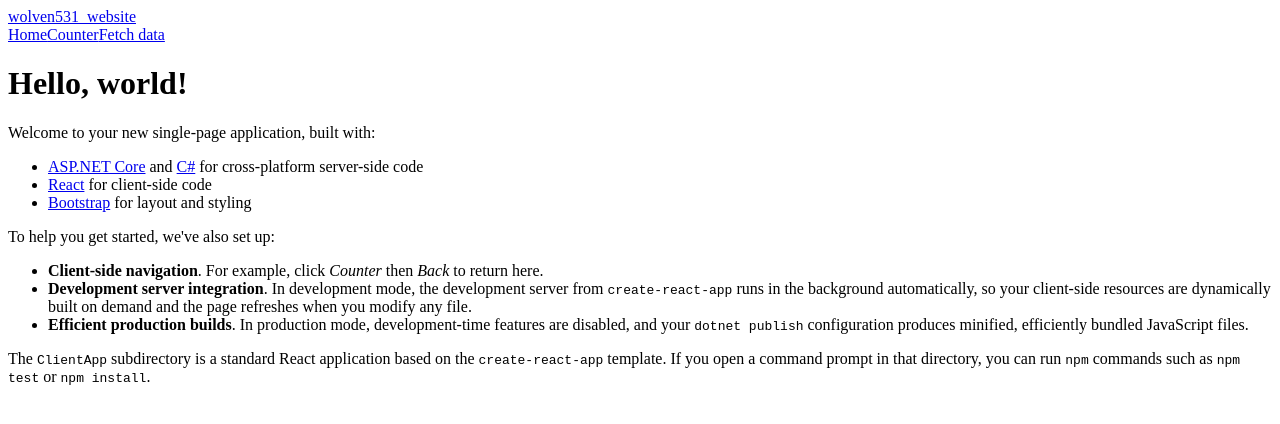
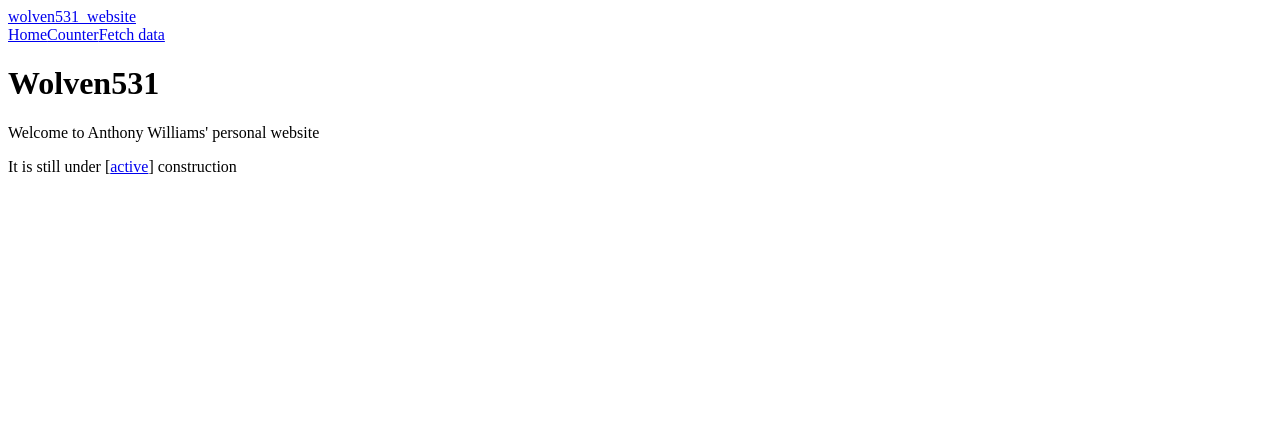
Before and after one commit to Wolven531/wolven531-website, a React (Create React App) app in the folder wolven531-website/ClientApp/: page / in a window 1280 px wide. Shown: the top 424 px of the page. Built offline with nearby package versions, Linux system fonts and the light colour scheme.

Commit message:
Clean up Home component

```diff
--- a/wolven531-website/ClientApp/src/components/Home.js
+++ b/wolven531-website/ClientApp/src/components/Home.js
@@ -3,23 +3,16 @@ import React, { Component } from 'react'
 export class Home extends Component {
     displayName = Home.name
 
+    componentDidMount() {
+        window.document.title = 'Home - Wolven531'
+    }
+
     render() {
         return (
             <div>
-        <h1>Hello, world!</h1>
-        <p>Welcome to your new single-page application, built with:</p>
-        <ul>
-          <li><a href='https://get.asp.net/'>ASP.NET Core</a> and <a href='https://msdn.microsoft.com/en-us/library/67ef8sbd.aspx'>C#</a> for cross-platform server-side code</li>
-          <li><a href='https://facebook.github.io/react/'>React</a> for client-side code</li>
-          <li><a href='http://getbootstrap.com/'>Bootstrap</a> for layout and styling</li>
-        </ul>
-        <p>To help you get started, we've also set up:</p>
-        <ul>
-          <li><strong>Client-side navigation</strong>. For example, click <em>Counter</em> then <em>Back</em> to return here.</li>
-          <li><strong>Development server integration</strong>. In development mode, the development server from <code>create-react-app</code> runs in the background automatically, so your client-side resources are dynamically built on demand and the page refreshes when you modify any file.</li>
-          <li><strong>Efficient production builds</strong>. In production mode, development-time features are disabled, and your <code>dotnet publish</code> configuration produces minified, efficiently bundled JavaScript files.</li>
-        </ul>
-        <p>The <code>ClientApp</code> subdirectory is a standard React application based on the <code>create-react-app</code> template. If you open a command prompt in that directory, you can run <code>npm</code> commands such as <code>npm test</code> or <code>npm install</code>.</p>
+                <h1>Wolven531</h1>
+                <p>Welcome to Anthony Williams' personal website</p>
+                <p>It is still under [<a href="https://github.com/Wolven531/wolven531-website" target="_blank">active</a>] construction</p>
             </div>
         )
     }
```
Lines whose indentation alone changed are shown as unchanged.
